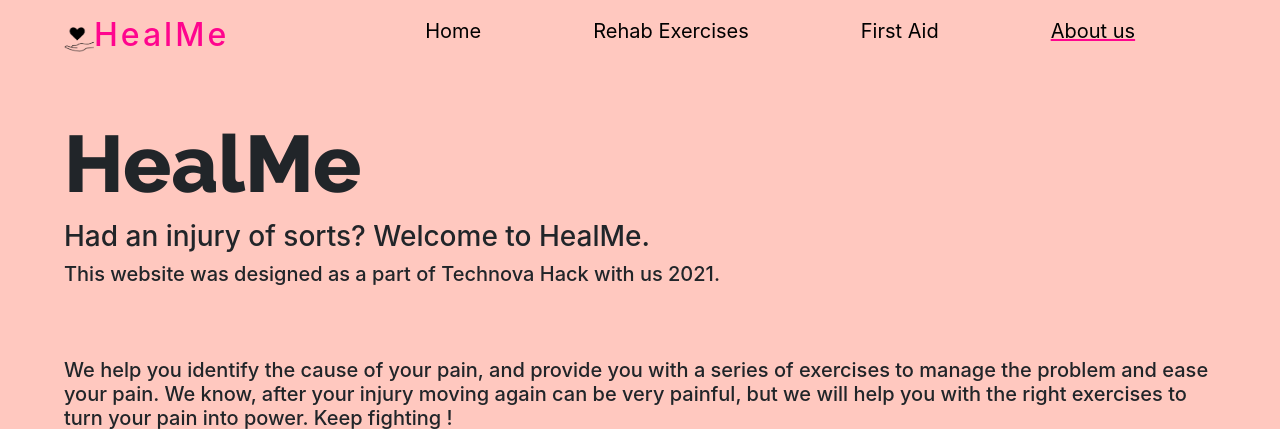
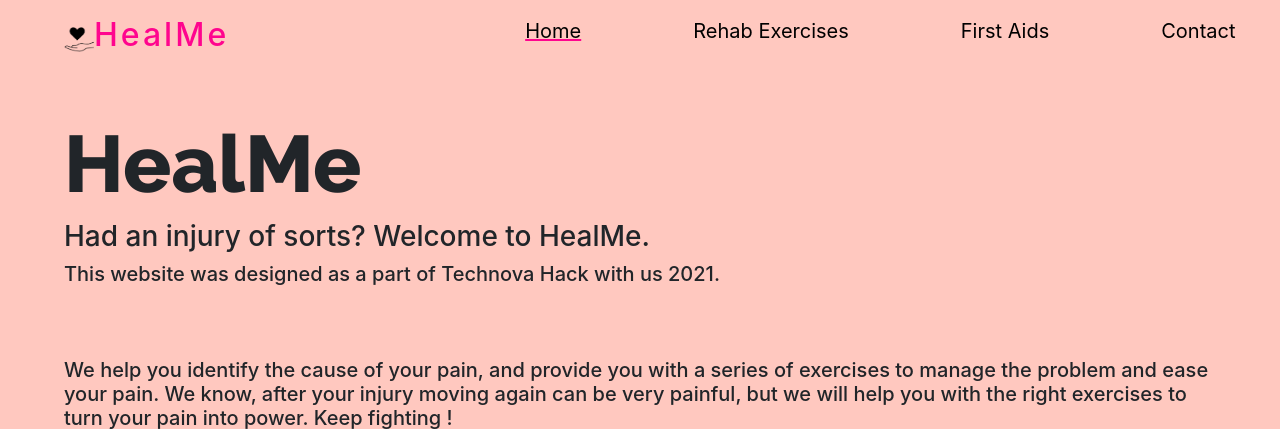
Before and after one commit to ReshmaShaji245/Heal-Me, a Flask app: template templates/about.html in a window 1280 px wide. Shown: the top 429 px of the page. Run offline with Flask 2, Linux system fonts and the light colour scheme; the template is opened without the code that fills it, so the values that code supplies are empty; some libraries are stand-ins or nearby versions.

Commit message:
Update about.html

```diff
--- a/templates/about.html
+++ b/templates/about.html
@@ -40,12 +40,11 @@
             </div>
             <ul class="nav-menu">
 
-                <li class="nav-item"><a class="nav-link " href="/">Home</a></li>
-                <li class="nav-item"><a class="nav-link " href="/exercises">Rehab Exercises</a></li>
-                <li class="nav-item"><a class="nav-link " href="/firstaid">First Aid</a></li>
-                <li class="nav-item"><a class="nav-link active" href="/about">About us</a></li>
-
-
+                <ul class="nav-menu">
+                <li class="nav-item"><a class="nav-link active" href="/">Home</a></li>
+                <li class="nav-item"><a class="nav-link" href="/exercises">Rehab Exercises</a></li>
+                <li class="nav-item"><a class="nav-link" href="/firstaid">First Aids</a></li>
+                <li class="nav-item"><a class="nav-link" href="/contact">Contact</a></li>
             </ul>
             <div class="mobile-menu dropdown">
                 <div class="hamburger">
@@ -54,11 +53,11 @@
                     <span class="bar"></span>
                 </div>
                 <div class="dropdown-content">
-                    <li class="nav-item"><a class="nav-link " href="/">Home</a></li>
-                    <li class="nav-item"><a class="nav-link " href="/exercises">Rehab Exercises</a></li>
-                    <li class="nav-item"><a class="nav-link " href="/firstaid">First Aid</a></li>
-                    <li class="nav-item"><a class="nav-link active" href="/about">About us</a></li>
-                </div>
+                    <li class="nav-item"><a class="nav-link active" href="/">Home</a></li>
+                    <li class="nav-item"><a class="nav-link" href="/exercises">Rehab Exercises</a></li>
+                    <li class="nav-item"><a class="nav-link" href="/firstaid">First Aids</a></li>
+                    <li class="nav-item"><a class="nav-link" href="/contact">Contact</a></li>
+
             </div>
         </nav>
     </header>
```
